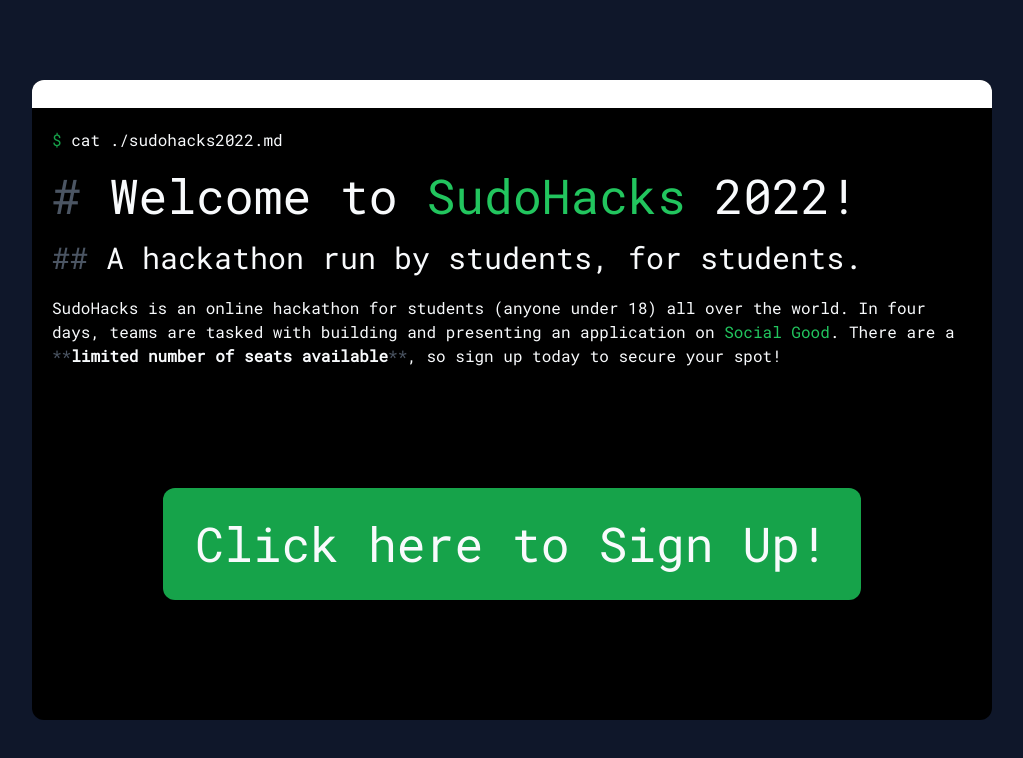
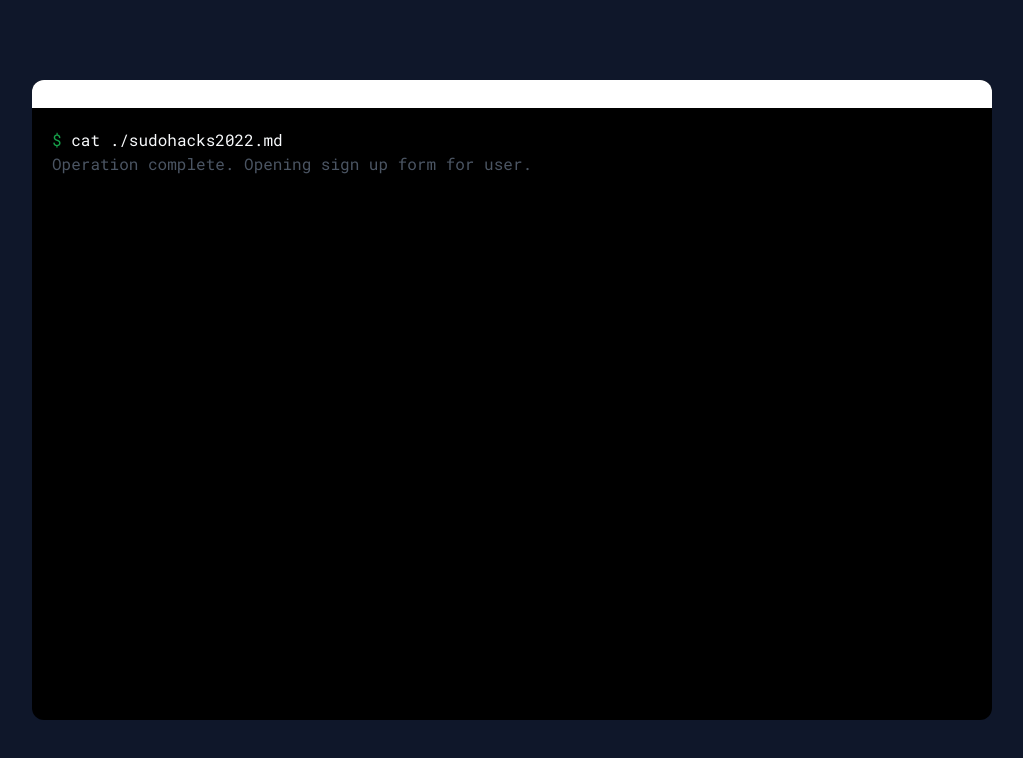
Before and after one commit to SudoHacksHackathon/Website, a React (Vite) app: page / in a window 1280 px wide. Both pictures are taken after a click on the button "Click here to Sign Up!". Shown: the top 758 px of the page, without its empty margins (128-1151 px from the left). Built offline with nearby package versions, Linux system fonts and the light colour scheme.

Commit message:
Worked on signup page

```diff
--- a/src/App.tsx
+++ b/src/App.tsx
@@ -1,4 +1,4 @@
-import { useState } from "react";
+import { useEffect, useState } from "react";
 import Typewriter from "typewriter-effect";
 
 const ScriptLine = ({
@@ -6,7 +6,7 @@
   onFinish,
   initialPause,
 }: {
-  children: string;
+  children: JSX.Element | string;
   onFinish: () => void;
   initialPause?: number;
 }) => {
@@ -18,13 +18,13 @@
           onInit={(typewriter) => {
             typewriter
               .pauseFor(initialPause || 0)
-              .typeString(children)
+              .typeString(children as unknown as string)
               .callFunction((self) => self.elements.cursor.remove())
               .pauseFor(100)
               .callFunction(onFinish)
               .start();
           }}
-          options={{ cursor: "_", delay: 75 }}
+          options={{ cursor: "_", delay: 60 }}
         />
       </div>
     </div>
@@ -36,18 +36,77 @@
 };
 
 const App = () => {
+  const [command, setCommand] = useState(<></>);
   const [revealed, setRevealed] = useState(false);
+
+  const [randomText, setRandomText] = useState("");
+
+  useEffect(() => {
+    setCommand(
+      <>
+        <ScriptLine onFinish={() => setRevealed(true)}>
+          cat ./sudohacks2022.md
+        </ScriptLine>
+      </>
+    );
+  }, []);
+
+  const delay = async (time: number) => {
+    return new Promise((resolve) => setTimeout(resolve, time));
+  };
+
+  const generateRandomText = async () => {
+    const randomOptions = '!"§$%&/()=?\u{20ac}';
+
+    for (let j = 0; j < 100; j++) {
+      let randomString = "";
+
+      for (let i = 0; i < 2000; i++) {
+        let randomChar = randomOptions.charAt(
+          Math.floor(randomOptions.length * Math.random())
+        );
+        randomString += randomChar;
+      }
+
+      await delay(10);
+
+      setRandomText(randomString);
+    }
+
+    for (let l = 0; l < 4; l++) {
+      const dots = [".", "..", "..."];
+      for (let k = 0; k < dots.length; k++) {
+        setRandomText(
+          `Operation complete. Opening sign up form for user${dots[k]}`
+        );
+        await delay(200);
+      }
+    }
+    await delay(500);
+
+    setRandomText("");
+  };
+
+  const signUpFlow = async () => {
+    setRevealed(false);
+    setCommand(
+      <>
+        <ScriptLine onFinish={() => {}}>
+          <><span className="text-green-600 text-m">sudo</span> ./signup.sh</>
+        </ScriptLine>
+      </>
+    ); // this doesn't work for some reason
+    generateRandomText();
+  };
 
   return (
     <div className="bg-slate-900 h-full w-full flex justify-center place-items-center">
       <div className="rounded-xl w-3/4 h-[80vh] bg-black font-mono flex flex-col">
         <div className="rounded-t-xl w-full h-7 bg-white flex justify-end"></div>
         <div className="flex flex-col p-5 grow">
-          <ScriptLine onFinish={() => setRevealed(true)}>
-            cat ./sudohacks2022.md
-          </ScriptLine>
+          {command}
 
-          {revealed && (
+          {revealed ? (
             <>
               <h1 className="text-slate-50 text-5xl mt-5 mb-5">
                 <span className="text-gray-600"># </span> Welcome to{" "}
@@ -70,12 +129,18 @@
                 secure your spot!
               </p>
 
-              <div className="grow flex justify-center place-items-center">
-                <button className="bg-green-600 p-8 rounded-xl text-slate-50 text-5xl">
-                  Click here to Sign Up!
+              <div className="grid place-items-center" onClick={signUpFlow}>
+                <button className="relative inline-flex mt-12 items-center justify-center px-10 py-4 overflow-hidden font-mono font-medium tracking-tighter text-white bg-gray-800 rounded-lg group">
+                  <span className="absolute w-0 h-0 transition-all duration-500 ease-out bg-green-500 rounded-full group-hover:w-screen group-hover:h-full"></span>
+                  <span className="absolute inset-0 w-full h-full -mt-1 rounded-lg opacity-30 bg-gradient-to-b from-transparent via-transparent to-gray-700"></span>
+                  <span className="relative text-4xl">
+                    Click here to Sign Up!
+                  </span>
                 </button>
               </div>
             </>
+          ) : (
+            <h2 className="text-gray-600">{randomText}</h2>
           )}
         </div>
       </div>
```
